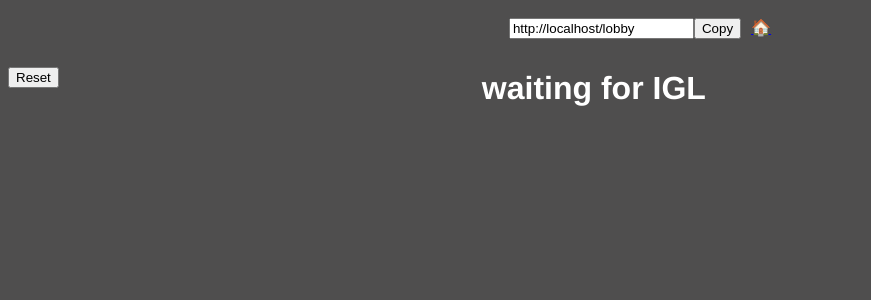
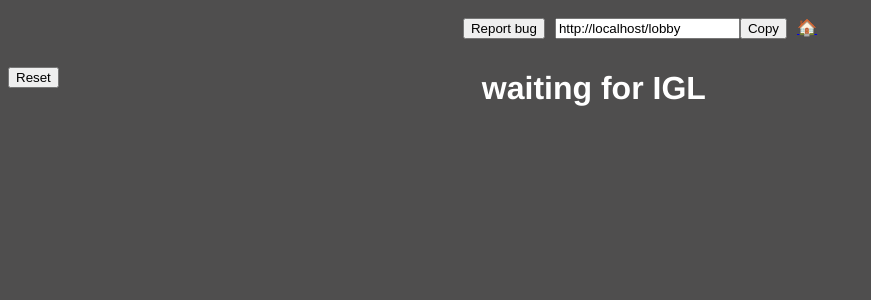
Before and after one commit to asdf-dev/cs2iglClient, a Vue app: page /lobby in a window 1280 px wide. Shown: the top 300 px of the page, without its empty margins (0-871 px from the left). Built offline with nearby package versions, Linux system fonts and the light colour scheme; sample sign-in values are in the browser's storage.

Commit message:
feature: allow users to report bugs

```diff
--- a/src/App.vue
+++ b/src/App.vue
@@ -2,6 +2,7 @@
   <nav class="nav-container">
     <div class="nav-content">
       <div v-if="isLobbyPath" id="lobbyCode" style="padding: 10px;">
+        <button @click="reportBug">Report bug</button><span style="padding: 5px;" />
         <input readonly id="inputCode" :value="lobbyId" />
         <button id="lobbyCopyBtn" @click="copyLobbyToClipboard">Copy</button>
         <router-link class="navSpace" to="/">🏠</router-link>
@@ -64,6 +65,7 @@ export default {
     };
 
     return {
+      route,
       dialogOpen,
       openDialog,
       closeDialog,
@@ -73,7 +75,9 @@ export default {
     };
   },
   methods: {
-
+    reportBug() {
+      window.open("https://github.com/asdf-dev/cs2iglClient/issues/new/choose", '_blank');
+    },
     async copyLobbyToClipboard() {
       const inputCodeElement = document.querySelector<HTMLInputElement>('#inputCode');
       if (inputCodeElement) {
```
